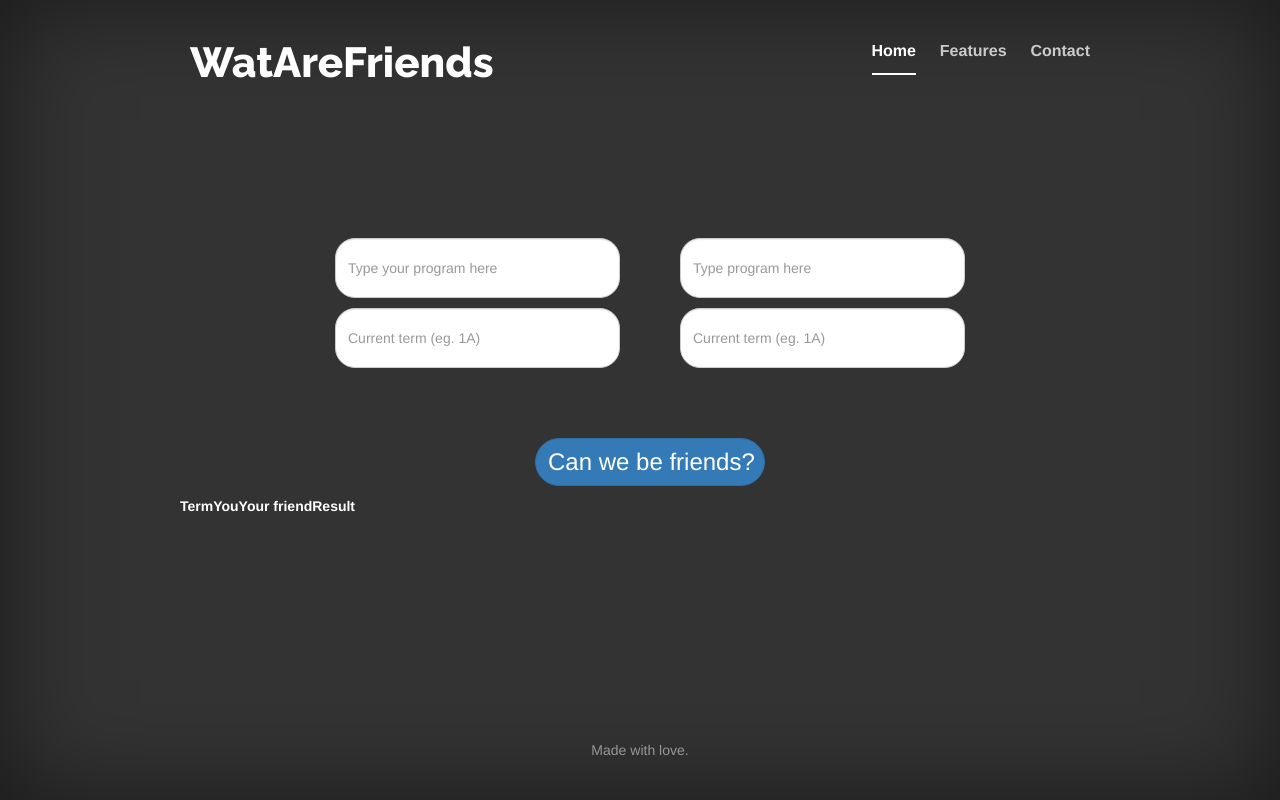
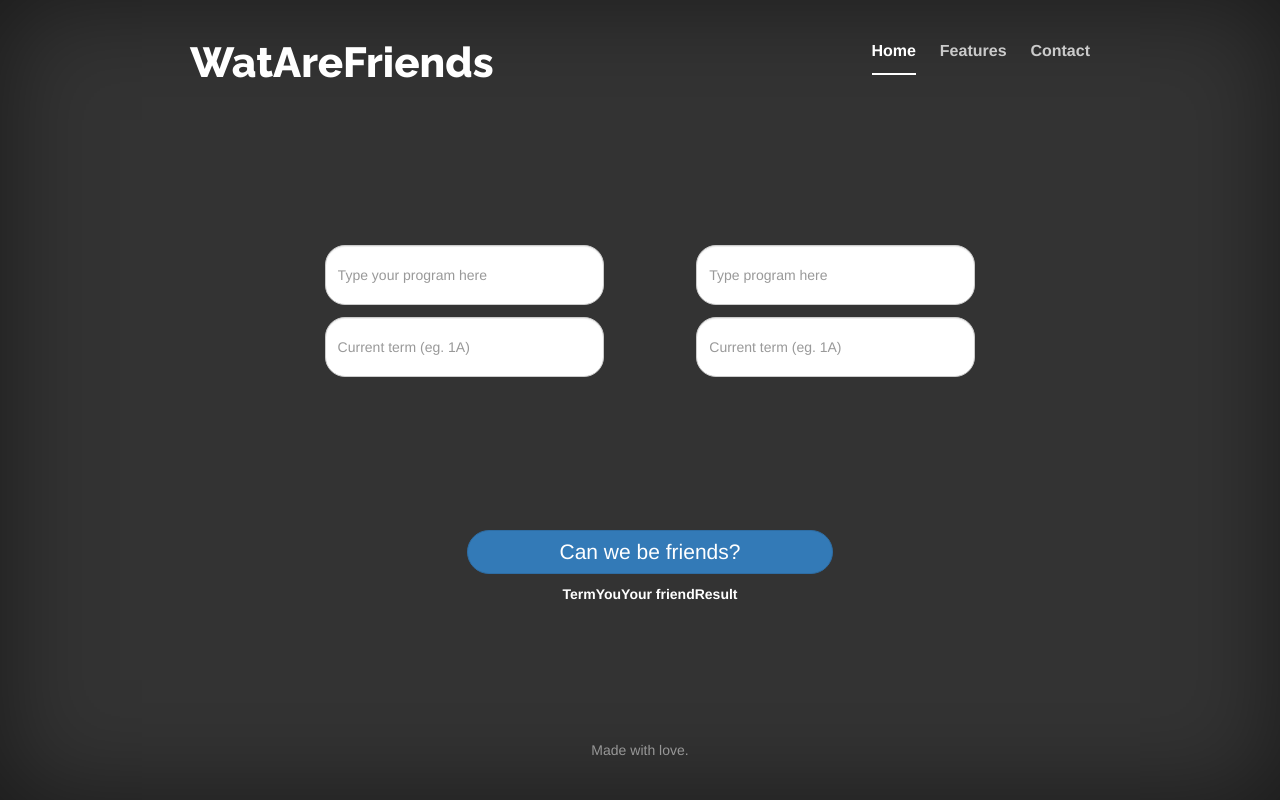
Before and after one commit to yucombinator/coop-friendship, a Flask app: page / in a window 1280 px wide. Run offline with Flask 2, Linux system fonts and the light colour scheme; lists and menus that the app fills with data are empty; some libraries are stand-ins or nearby versions.

Commit message:
styles changes
style changes

```diff
--- a/static/styles.css
+++ b/static/styles.css
@@ -3,38 +3,28 @@
  */
 
 /* Links */
-a,
-a:focus,
-a:hover {
+a, a:focus, a:hover {
 	color: #fff;
 }
-
 /* Custom default button */
-.btn-default,
-.btn-default:hover,
-.btn-default:focus {
+.btn-default, .btn-default:hover, .btn-default:focus {
 	color: #333;
 	text-shadow: none; /* Prevent inheritence from `body` */
 	background-color: #fff;
 	border: 1px solid #fff;
 }
-
-
 /*
  * Base structure
  */
 
-html,
-body {
+html, body {
 	height: 100%;
 	background-color: #333;
 }
 body {
 	color: #fff;
-  text-align: center;
-  /*text-shadow: 0 1px 1px rgba(0,0,0,.5);*/
+	text-align: center;/*text-shadow: 0 1px 1px rgba(0,0,0,.5);*/
 }
-
 /* Extra markup and styles for table-esque vertical and horizontal centering */
 .site-wrapper {
 	display: table;
@@ -43,7 +33,7 @@ body {
 	min-height: 100%;
 	-webkit-box-shadow: inset 0 0 100px rgba(0,0,0,.5);
 	box-shadow: inset 0 0 100px rgba(0,0,0,.5);
-  padding-top:17%;
+	padding-top: 17%;
 }
 .site-wrapper-inner {
 	display: table-cell;
@@ -52,23 +42,19 @@ body {
 	margin-right: auto;
 	margin-left: auto;
 }
-
 /* Padding for spacing */
 .inner {
 	padding: 30px;
 }
-
-
 /*
  * Header
  */
 .masthead-brand {
 	margin-top: 10px;
 	margin-bottom: 10px;
-    font-size:3em;
+	font-size: 3em;
 	font-family: 'Raleway', sans-serif;
 }
-
 .masthead-nav > li {
 	display: inline-block;
 }
@@ -84,41 +70,27 @@ body {
 	color: rgba(255,255,255,.75);
 	border-bottom: 2px solid transparent;
 }
-.masthead-nav > li > a:hover,
-.masthead-nav > li > a:focus {
+.masthead-nav > li > a:hover, .masthead-nav > li > a:focus {
 	background-color: transparent;
 	border-bottom-color: #a9a9a9;
 	border-bottom-color: rgba(255,255,255,.25);
 }
-.masthead-nav > .active > a,
-.masthead-nav > .active > a:hover,
-.masthead-nav > .active > a:focus {
+.masthead-nav > .active > a, .masthead-nav > .active > a:hover, .masthead-nav > .active > a:focus {
 	color: #fff;
 	border-bottom-color: #fff;
 }
-
-@media (min-width: 768px) {
-  .masthead-brand {
-    float: left;
-  }
-  .masthead-nav {
-    float: right;
-  }
-}
-
 /*
  * Cover
  */
 
 .cover {
 	padding: 0 20px;
-  width:100%;
+	width: 100%;
 }
 .cover .btn-lg {
 	padding: 10px 20px;
 	font-weight: bold;
 }
-
 /*
  * Footer
  */
@@ -135,6 +107,12 @@ body {
 
 @media (min-width: 768px) {
 /* Pull out the header and footer */
+.masthead-brand {
+	float: left;
+}
+.masthead-nav {
+	float: right;
+}
 .masthead {
 	position: fixed;
 	top: 0;
@@ -144,77 +122,102 @@ body {
 	bottom: 0;
 }
 /* Handle the widths */
-  .masthead,
-  .mastfoot,
-  .cover-container {
-    width: 75%; /* Must be percentage or pixels for horizontal alignment */
+.masthead,  .mastfoot,  .cover-container {
+	width: 100%; /* Must be percentage or pixels for horizontal alignment */
+}
+.mine_program, .your_program,  .mine_stream, .your_stream,  .mine_term, .your_term {
+	margin-left: auto;
+	margin-right: auto;
+	width: 70%;
+	clear: both;
+}
+.form-control{
+	margin-top:1%;
+}
+.row_mine, .row_friend {
+	width: 100%;
+	padding: 1%;
+	margin: auto;
+	margin-top:3%;
+	position: relative;
+	float:none;
 }
 }
-
  @media (min-width: 992px) {
-  .masthead,
-  .mastfoot,
-  .cover-container{
+.masthead,  .mastfoot,  .cover-container {
 	width: 75%;
+}
+.mine_program, .your_program,  .mine_stream, .your_stream,  .mine_term, .your_term {
+	margin-top: 5px;
+	margin-bottom: 5px;
+	margin-left: auto;
+	margin-right: auto;
+	width: 70%;
+	clear: both;
+	float: none;
+}
+.row_mine, .row_friend {
+	width: 50%;
+	padding: 1%;
+	margin: auto;
+	position: relative;
+}
+.row_mine {
+	float: left;
+}
+.row_friend {
+	float: right;
+}
+.mine_program, .mine_stream, .mine_term {
+	float: right;
+	margin-right: 5%;
+}
+.your_program, .your_stream, .your_term {
+	float: left;
+	margin-left: 5%;
 }
 }
 
 
 /*New CSS design*/
-.form-control{
-	height:60px;
-	border-radius:20px;
-}
-.row_mine, .row_friend{
-	width:50%;
-	padding:5px;
-	margin:auto;
-	position:relative;
+.form-control {
+	height: 60px;
+	border-radius: 20px;
 }
 
-.row_mine{
-	float:left;
-
+.content, .table_content {
+	margin: 10px;
+	width: inherit;
 }
-.row_friend{
-	float:right;
+.content {
+	-webkit-transition: opacity 1s ease-in;
+//for chrome, safari  -moz-transition: opacity 1s ease-in;
+//for mozilla firefox  -o-transition: opacity 1s ease-in;
+//for opera
 }
-
-.content{
-	margin:10px;
-	width:inherit;
+.content.fade-out {
+	opacity: 0;
 }
-.result{
-	opacity:0;
+.content.fade-in {
+	opacity: 1;
 }
-.submit{
-	clear:both;
-	margin-top:60px;
-	font-size:24px;
-	width:25%;
-	border-radius:30px;
+.submit {
+	clear: both;
+	margin-top: 15%;
+	font-size: 1.5em;
+	width: auto;
+	border-radius: 30px;
+	padding-left: 10%;
+	padding-right: 10%;
 }
-.submit_row{
-	position:relative;
-	clear:both;
+.submit_row {
+	position: relative;
+	clear: both;
 }
-.mine_program,.your_program,
-.mine_stream, .your_stream,
-.mine_term, .your_term{
-	margin-top:5px;
-	margin-bottom:5px;
-	margin-left:auto;
-	margin-right:auto;
-	width:70%;
-	clear:both;
-	float:none;
+.proletariat {
+	margin-left: auto;
+	margin-right: auto;
 }
-
-.mine_program,.mine_stream,.mine_term{
-	float:right;
-	margin-right:10px;
+td {
+	padding: 3px;
 }
-.your_program,.your_stream,.your_term{
-	float:left;
-	margin-left:10px;
-}
```
Lines whose indentation alone changed are shown as unchanged.
